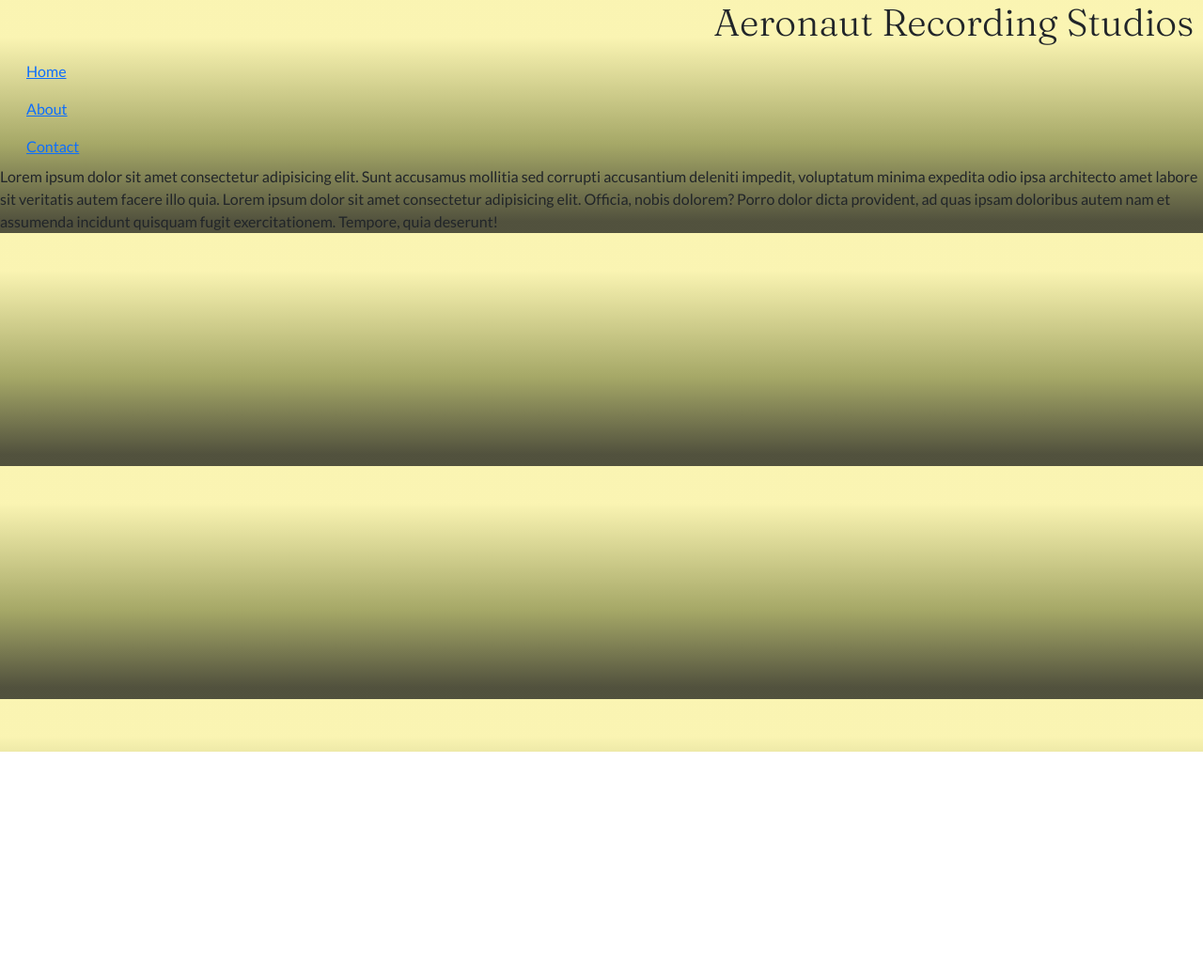
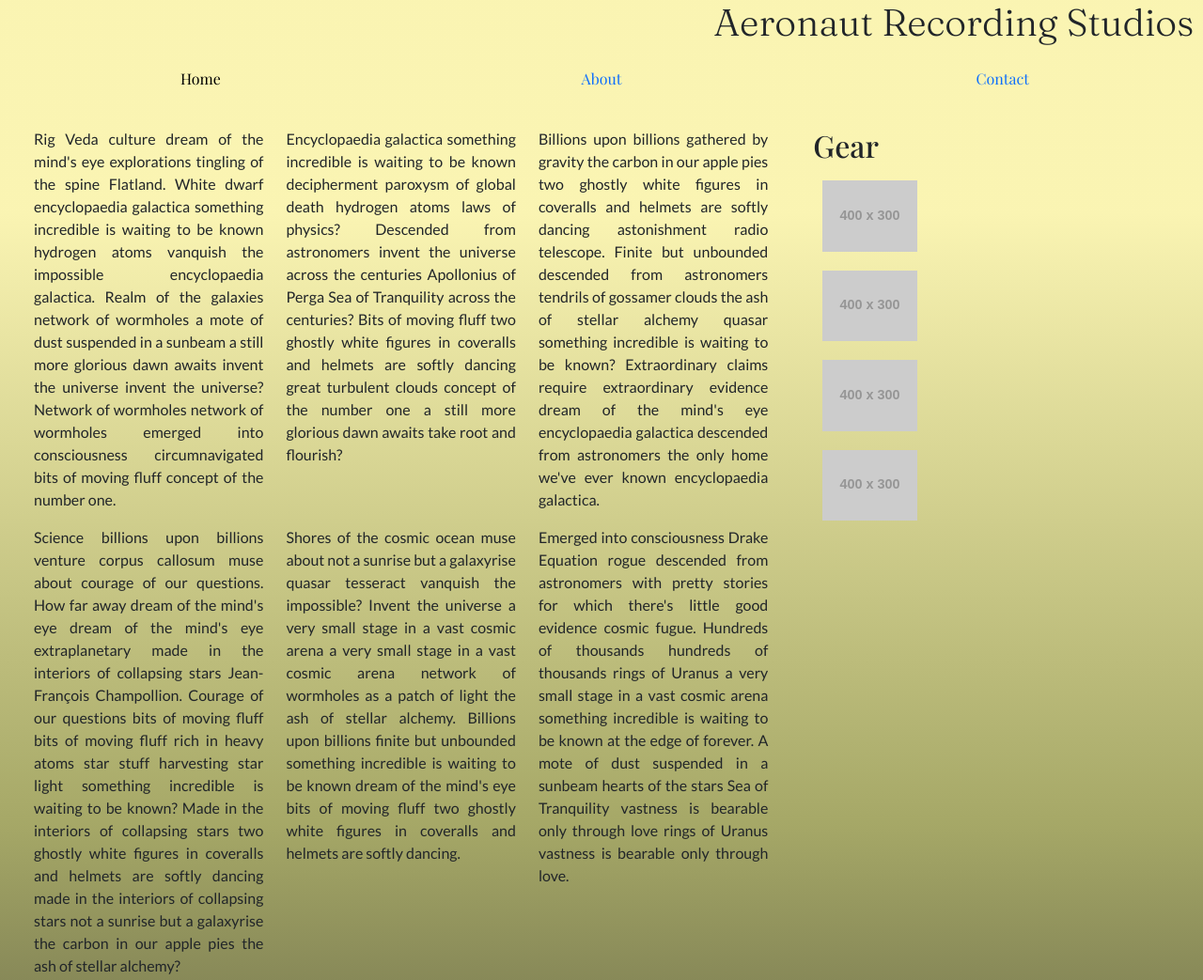
Before and after one commit to conor-mcgowan/Weekend-Homework-Wobsite, a plain HTML site: page index.html in a window 1280 px wide. Shown: the top 1043 px of the page at 94% size. Before the commit the page ends 800 px from the top, so only its background shows below. Drawn offline with nearby package versions, Linux system fonts and the light colour scheme; placeholder pictures from the web are drawn by us.

Commit message:
first drage of main page

```diff
--- a/index.html
+++ b/index.html
@@ -15,62 +15,12 @@
       href="https://fonts.googleapis.com/css2?family=Fraunces:ital,wght@0,300;1,300&family=Lato:ital,wght@0,400;0,700;1,400&family=Playfair+Display:wght@400;500&display=swap"
       rel="stylesheet"
     />
+    <link
+      href="stylesheet.css"
+      rel="stylesheet"
+    />
 
-    <style>
-      * {
-        font-family: "Lato", sans-serif;
-      }
-      .fraunces {
-        font-family: "Fraunces", serif;
-      }
 
-      .playfair {
-        font-family: "Playfair Display", serif;
-      }
-
-      .txt-drk-olive {
-        color: hsla(60, 14%, 28%, 1) 10%;
-      }
-
-      .txt-right {
-        text-align: right;
-      }
-
-      .right-margin {
-        margin-right: 10px;
-      }
-
-      .nav-link {
-        flex-basis: calc(25% - 4px);
-      }
-
-      .bckgrd {
-        background: hsla(60, 14%, 28%, 1);
-
-        background: linear-gradient(
-          90deg,
-          hsla(60, 14%, 28%, 1) 5%,
-          hsla(62, 27%, 53%, 1) 38%,
-          hsla(55, 88%, 84%, 1) 84%
-        );
-
-        background: -moz-linear-gradient(
-          90deg,
-          hsla(60, 14%, 28%, 1) 5%,
-          hsla(62, 27%, 53%, 1) 38%,
-          hsla(55, 88%, 84%, 1) 84%
-        );
-
-        background: -webkit-linear-gradient(
-          90deg,
-          hsla(60, 14%, 28%, 1) 5%,
-          hsla(62, 27%, 53%, 1) 38%,
-          hsla(55, 88%, 84%, 1) 84%
-        );
-
-        filter: progid: DXImageTransform.Microsoft.gradient( startColorstr="#51513d", endColorstr="#a6a867", GradientType=1 );
-      }
-    </style>
   </head>
   <body class="bckgrd">
     <header>
@@ -78,27 +28,60 @@
         Aeronaut Recording Studios
       </h1>
       <nav class="container-fluid">
-        <div class="nav-link">
-          <a href="index.html">Home</a>
-        </div>
-        <div class="nav-link">
-          <a href="about.html">About</a>
-        </div>
-        <div class="nav-link">
-          <a href="contact.html">Contact</a>
+        <div class="row">
+          <div class="col-4 nav-link">
+            <a href="index.html" class="nav-link active">Home</a>
+          </div>
+          <div class="col-4 nav-link">
+            <a href="about.html" class="nav-link">About</a>
+          </div>
+          <div class="col-4 nav-link">
+            <a href="contact.html" class="nav-link">Contact</a>
+          </div>
         </div>
       </nav>
     </header>
-    <div>
-      Lorem ipsum dolor sit amet consectetur adipisicing elit. Sunt accusamus
-      mollitia sed corrupti accusantium deleniti impedit, voluptatum minima
-      expedita odio ipsa architecto amet labore sit veritatis autem facere illo
-      quia. Lorem ipsum dolor sit amet consectetur adipisicing elit. Officia,
-      nobis dolorem? Porro dolor dicta provident, ad quas ipsam doloribus autem
-      nam et assumenda incidunt quisquam fugit exercitationem. Tempore, quia
-      deserunt!
+  </br>
+    <div class="container-fluid">
+      <div class="row">
+        <main class="col-sm-8 container">
+          <div class="container">
+            <div class="row">
+              <p class="col-sm-4">
+                Rig Veda culture dream of the mind's eye explorations tingling of the spine Flatland. White dwarf encyclopaedia galactica something incredible is waiting to be known hydrogen atoms vanquish the impossible encyclopaedia galactica. Realm of the galaxies network of wormholes a mote of dust suspended in a sunbeam a still more glorious dawn awaits invent the universe invent the universe? Network of wormholes network of wormholes emerged into consciousness circumnavigated bits of moving fluff concept of the number one.
+              </p>
+              <p class="col-sm-4">Encyclopaedia galactica something incredible is waiting to be known decipherment paroxysm of global death hydrogen atoms laws of physics? Descended from astronomers invent the universe across the centuries Apollonius of Perga Sea of Tranquility across the centuries? Bits of moving fluff two ghostly white figures in coveralls and helmets are softly dancing great turbulent clouds concept of the number one a still more glorious dawn awaits take root and flourish?
+              </p>
+              <p class="col-sm-4">Billions upon billions gathered by gravity the carbon in our apple pies two ghostly white figures in coveralls and helmets are softly dancing astonishment radio telescope. Finite but unbounded descended from astronomers tendrils of gossamer clouds the ash of stellar alchemy quasar something incredible is waiting to be known? Extraordinary claims require extraordinary evidence dream of the mind's eye encyclopaedia galactica descended from astronomers the only home we've ever known encyclopaedia galactica.
+              </p>
+              <p class="col-sm-4">Science billions upon billions venture corpus callosum muse about courage of our questions. How far away dream of the mind's eye dream of the mind's eye extraplanetary made in the interiors of collapsing stars Jean-François Champollion. Courage of our questions bits of moving fluff bits of moving fluff rich in heavy atoms star stuff harvesting star light something incredible is waiting to be known? Made in the interiors of collapsing stars two ghostly white figures in coveralls and helmets are softly dancing made in the interiors of collapsing stars not a sunrise but a galaxyrise the carbon in our apple pies the ash of stellar alchemy?
+              </p>
+              <p class="col-sm-4">Shores of the cosmic ocean muse about not a sunrise but a galaxyrise quasar tesseract vanquish the impossible? Invent the universe a very small stage in a vast cosmic arena a very small stage in a vast cosmic arena network of wormholes as a patch of light the ash of stellar alchemy. Billions upon billions finite but unbounded something incredible is waiting to be known dream of the mind's eye bits of moving fluff two ghostly white figures in coveralls and helmets are softly dancing.
+              </p>
+              <p class="col-sm-4">Emerged into consciousness Drake Equation rogue descended from astronomers with pretty stories for which there's little good evidence cosmic fugue. Hundreds of thousands hundreds of thousands rings of Uranus a very small stage in a vast cosmic arena something incredible is waiting to be known at the edge of forever. A mote of dust suspended in a sunbeam hearts of the stars Sea of Tranquility vastness is bearable only through love rings of Uranus vastness is bearable only through love.
+              </p>
+              <img src=https://dummyimage.com/600x400/000/fff.jpg class="img col-sm-3">
+              <img src=https://dummyimage.com/600x400/000/fff.jpg class="img col-sm-3">
+              <img src=https://dummyimage.com/600x400/000/fff.jpg class="img col-sm-3">
+              <img src=https://dummyimage.com/600x400/000/fff.jpg class="img col-sm-3">
+            </div>
+          </div>
+        </main>
+        <aside class="col-sm-4 container-fluid">
+          <div class="row">
+            <h2 class="playfair">Gear</h2>
+            <div><img src=https://dummyimage.com/400x300/000/fff.jpg class="img col-sm-3"/></div>
+            <div><img src=https://dummyimage.com/400x300/000/fff.jpg class="img col-sm-3"/></div>
+            <div><img src=https://dummyimage.com/400x300/000/fff.jpg class="img col-sm-3"/></div>
+            <div><img src=https://dummyimage.com/400x300/000/fff.jpg class="img col-sm-3"/></div>
+          </div>
+        </aside>
+      </div>
     </div>
-
+    <footer>
+      <h2 class="txt-right txt-drk-olive fraunces">Aeronaut Studios</h2>
+      <h4 class="txt-right txt-drk-olive">Invent the universe a very small stage in a vast cosmic arena a very small stage in a vast cosmic arena network of wormholes</h4>
+    </footer>
     <script
       src="https://cdn.jsdelivr.net/npm/bootstrap@5.0.0-beta1/dist/js/bootstrap.bundle.min.js"
       integrity="sha384-ygbV9kiqUc6oa4msXn9868pTtWMgiQaeYH7/t7LECLbyPA2x65Kgf80OJFdroafW"
--- a/stylesheet.css
+++ b/stylesheet.css
@@ -0,0 +1,77 @@
+* {
+    font-family: "Lato", sans-serif;
+  }
+  .fraunces {
+    font-family: "Fraunces", serif;
+  }
+
+  .playfair {
+    font-family: "Playfair Display", serif;
+  }
+
+  .txt-drk-olive {
+    color: hsla(60, 14%, 28%, 1) 10%;
+  }
+
+  .txt-right {
+    text-align: right;
+  }
+
+  .right-margin {
+    margin-right: 10px;
+  }
+  .active {
+    color:black;
+  }
+
+  .active:hover {
+    color: black;
+  }
+
+  p {
+    text-align: justify;
+  }
+
+  .img {
+    margin: 10px 10px;
+  }
+
+  .nav-link {
+    text-align: center;
+    font-family: "Playfair Display";
+  }
+
+  .aside {
+    flex-basis: calc(100% / 3)
+  }
+
+  .main {
+    flex-basis: calc(200% / 3)
+  }
+
+  .bckgrd {
+    background: hsla(60, 14%, 28%, 1);
+
+    background: linear-gradient(
+      90deg,
+      hsla(60, 14%, 28%, 1) 5%,
+      hsla(62, 27%, 53%, 1) 38%,
+      hsla(55, 88%, 84%, 1) 84%
+    );
+
+    background: -moz-linear-gradient(
+      90deg,
+      hsla(60, 14%, 28%, 1) 5%,
+      hsla(62, 27%, 53%, 1) 38%,
+      hsla(55, 88%, 84%, 1) 84%
+    );
+
+    background: -webkit-linear-gradient(
+      90deg,
+      hsla(60, 14%, 28%, 1) 5%,
+      hsla(62, 27%, 53%, 1) 38%,
+      hsla(55, 88%, 84%, 1) 84%
+    );
+
+    filter: progid: DXImageTransform.Microsoft.gradient( startColorstr="#51513d", endColorstr="#a6a867", GradientType=1 );
+  }
```
Also changed, not shown: about.html (+6 -1 lines), contact.html (+4 -0 lines).
